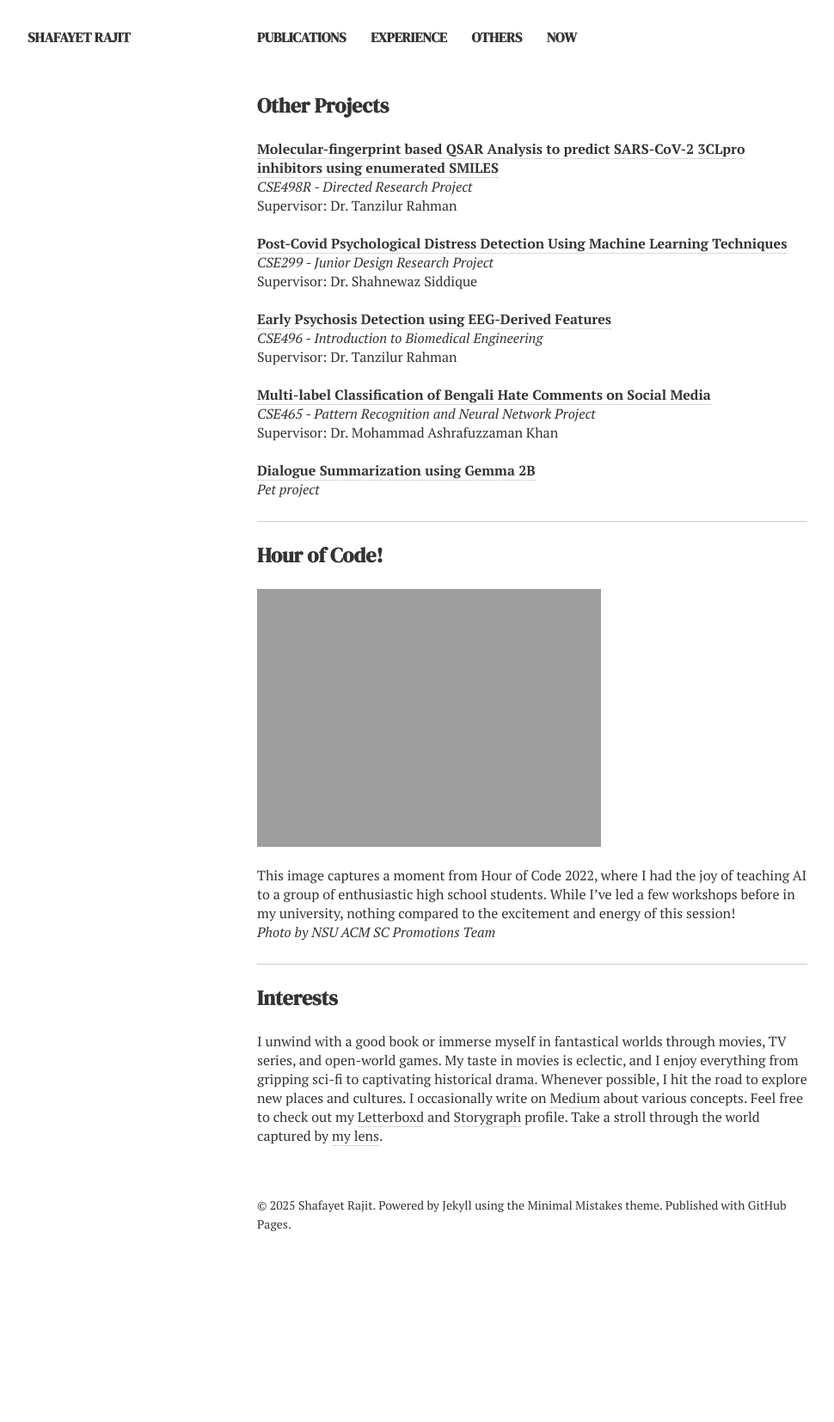
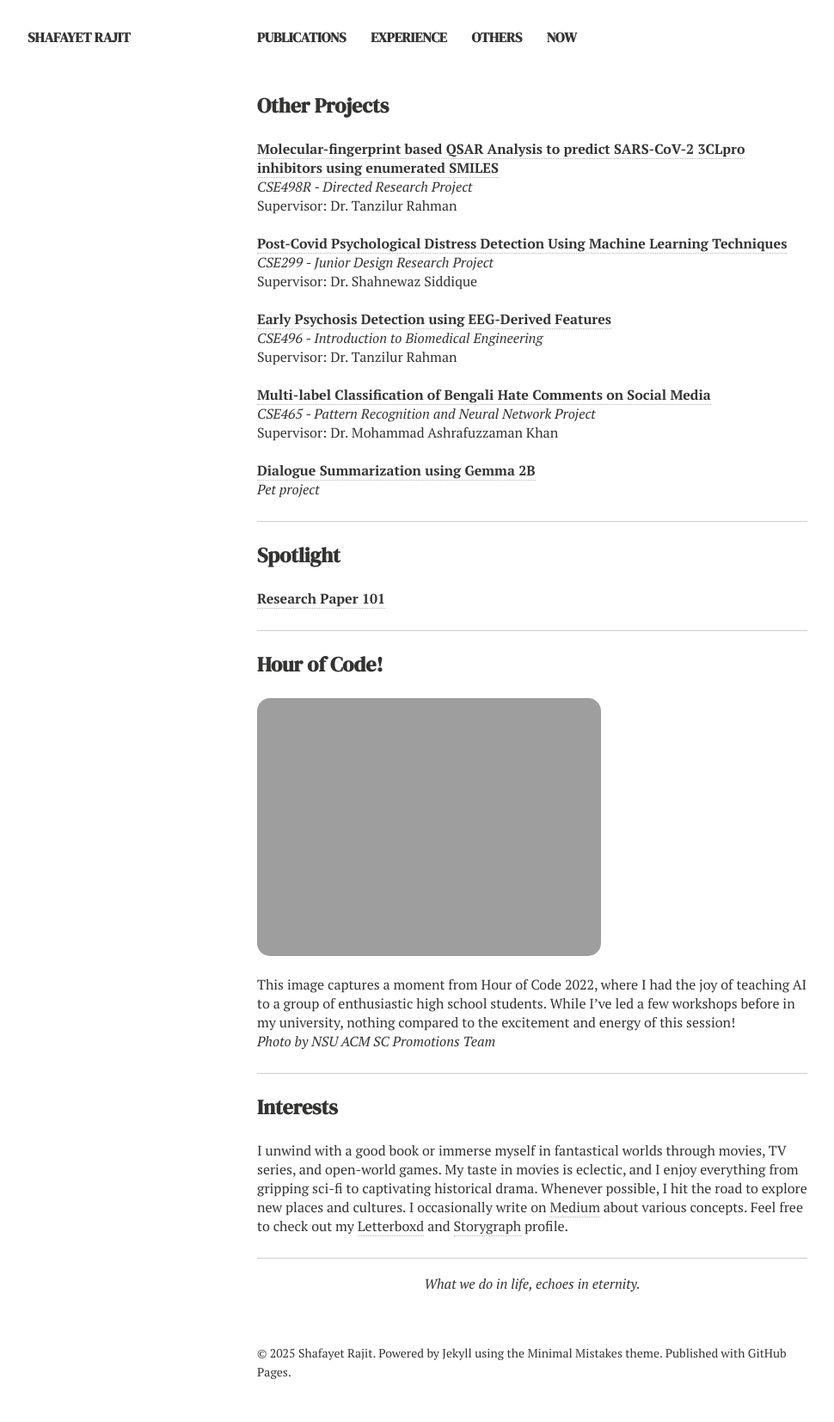
Before and after one commit to ShafayetRajit/shafayetrajit.github.io, a Jekyll site: the page built from others.md, in a window 1280 px wide. Shown: the whole page at 86% size, without its empty margins (21-991 px from the left). Built offline with Jekyll 4.4.1, drawn with Linux system fonts in a browser that asks for light colours; nearby versions of some CDN libraries; before the commit the page ends 1482 px from its top, so only the background shows below that.

Commit message:
adding papers and fixing

```diff
--- a/_includes/_article-bio.html
+++ b/_includes/_article-bio.html
@@ -1,4 +1,4 @@
 <h3>Get in touch</h3>
 
-{% if site.owner.email %}<a href="mailto:{{ site.owner.email }}" class="author-social" target="_blank"><i class="fa fa-envelope"></i> e-Mail</a>{% endif %}
+{% if site.owner.email %}<a href="mailto:{{ site.owner.email }}" class="author-social" target="_blank"><i class="fa fa-envelope"></i> Email</a>{% endif %}
 {% if site.owner.linkedin %}<a href="http://linkedin.com/in/{{ site.owner.linkedin }}" class="author-social" target="_blank"><i class="fa fa-linkedin"></i> LinkedIn</a>{% endif %}
--- a/_includes/_author-bio.html
+++ b/_includes/_author-bio.html
@@ -8,7 +8,7 @@
 <h3>{{ site.owner.name }}</h3>
 <p>{{ site.owner.bio }}</p>
 
-{% if site.owner.email %}<a href="mailto:{{ site.owner.email }}" class="author-social" target="_blank"><i class="fa fa-envelope"></i> e-Mail</a>{% endif %}
+{% if site.owner.email %}<a href="mailto:{{ site.owner.email }}" class="author-social" target="_blank"><i class="fa fa-envelope"></i> Email</a>{% endif %}
 
 {% if site.owner.twitter %}<a href="http://twitter.com/{{ site.owner.twitter }}" class="author-social" target="_blank"><i class="fa fa-twitter-square"></i> Twitter</a>{% endif %}
 {% if site.owner.linkedin %}<a href="http://linkedin.com/in/{{ site.owner.linkedin }}" class="author-social" target="_blank"><i class="fa fa-linkedin"></i> LinkedIn</a>{% endif %}
--- a/others.md
+++ b/others.md
@@ -51,9 +51,15 @@ Supervisor: Dr. Mohammad Ashrafuzzaman Khan
 
 <hr>
 
+### Spotlight
+
+[**Research Paper 101**](https://medium.com/@shafayet.rajit.101/research-paper-101-6f935922c893)
+
+<hr>
+
 ### Hour of Code!
 
-<img src="{{ site.url }}/images/hoc.jpeg">
+<img src="{{ site.url }}/images/hoc.jpeg" style="border-radius: 15px;">
 
 <br>
 
@@ -65,4 +71,8 @@ This image captures a moment from Hour of Code 2022, where I had the joy of teac
 
 ### Interests
 
-I unwind with a good book or immerse myself in fantastical worlds through movies, TV series, and open-world games. My taste in movies is eclectic, and I enjoy everything from gripping sci-fi to captivating historical drama. Whenever possible, I hit the road to explore new places and cultures. I occasionally write on [Medium](https://medium.com/@shafayet.rajit.101) about various concepts. Feel free to check out my [Letterboxd](https://letterboxd.com/shafayet_rajit/) and [Storygraph](https://app.thestorygraph.com/profile/shafayet_rajit) profile. Take a stroll through the world captured by [my lens](https://shafayetrajit.github.io/gallery/).
+I unwind with a good book or immerse myself in fantastical worlds through movies, TV series, and open-world games. My taste in movies is eclectic, and I enjoy everything from gripping sci-fi to captivating historical drama. Whenever possible, I hit the road to explore new places and cultures. I occasionally write on [Medium](https://medium.com/@shafayet.rajit.101) about various concepts. Feel free to check out my [Letterboxd](https://letterboxd.com/shafayet_rajit/) and [Storygraph](https://app.thestorygraph.com/profile/shafayet_rajit) profile.
+
+<hr>
+
+<p style="text-align:center;"><em>What we do in life, echoes in eternity.</em></p>
```
Also changed, not shown: index.md (+2 -0 lines).
